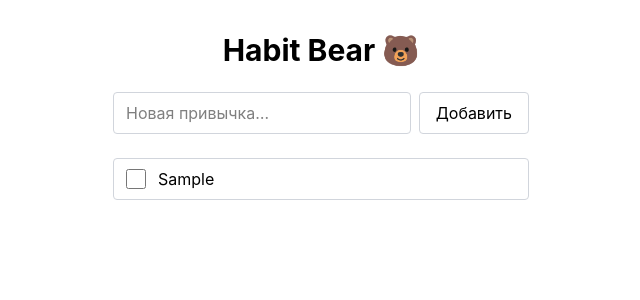
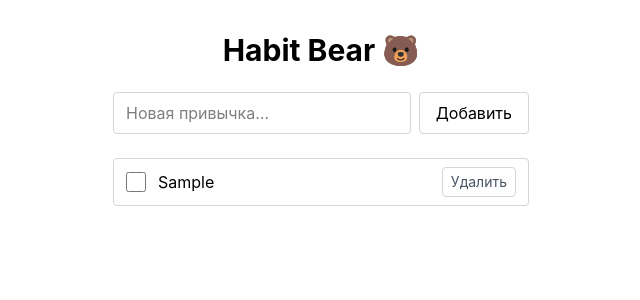
Before and after one commit to YanaShingel/habit-bear, a React (Vite) app: page / in a window 1280 px wide. Both pictures are taken after typing "Sample" into the empty fields and a click on the button "Добавить". Shown: the top 300 px of the page, without its empty margins (319-959 px from the left). Built offline with nearby package versions, Linux system fonts and the light colour scheme.

Commit message:
feat: add two-step habit deletion

```diff
--- a/src/App.tsx
+++ b/src/App.tsx
@@ -8,7 +8,7 @@ import { useHabits } from './hooks/useHabits'
 const CELEBRATION_MS = 2000
 
 export function App() {
-  const { habits, addHabit, toggleToday } = useHabits()
+  const { habits, addHabit, toggleToday, deleteHabit } = useHabits()
   const [celebration, setCelebration] = useState<Celebration | null>(null)
 
   useEffect(() => {
@@ -27,7 +27,11 @@ export function App() {
     <main className="mx-auto max-w-md space-y-6 px-4 py-8">
       <h1 className="text-center text-3xl font-bold">Habit Bear 🐻</h1>
       <AddHabitForm onAdd={addHabit} />
-      <HabitList habits={habits} onToggle={handleToggle} />
+      <HabitList
+        habits={habits}
+        onToggle={handleToggle}
+        onDelete={deleteHabit}
+      />
       <BearCelebration celebration={celebration} />
     </main>
   )
--- a/src/components/HabitItem.tsx
+++ b/src/components/HabitItem.tsx
@@ -1,11 +1,28 @@
+import { useEffect, useState } from 'react'
 import type { HabitView } from '../hooks/useHabits'
+
+const CONFIRM_RESET_MS = 3000
 
 type HabitItemProps = {
   habit: HabitView
   onToggle: () => void
+  onDelete: () => void
 }
 
-export function HabitItem({ habit, onToggle }: HabitItemProps) {
+export function HabitItem({ habit, onToggle, onDelete }: HabitItemProps) {
+  const [confirming, setConfirming] = useState<boolean>(false)
+
+  useEffect(() => {
+    if (!confirming) return
+    const timer = setTimeout(() => setConfirming(false), CONFIRM_RESET_MS)
+    return () => clearTimeout(timer)
+  }, [confirming])
+
+  function handleDeleteClick() {
+    if (confirming) onDelete()
+    else setConfirming(true)
+  }
+
   return (
     <li className="flex items-center gap-3 rounded border border-gray-300 px-3 py-2">
       <label className="flex min-w-0 flex-1 items-center gap-3">
@@ -22,6 +39,18 @@ export function HabitItem({ habit, onToggle }: HabitItemProps) {
           🔥 {habit.streak}
         </span>
       )}
+      <button
+        type="button"
+        aria-label={
+          confirming
+            ? `Точно? Удалить «${habit.name}»`
+            : `Удалить «${habit.name}»`
+        }
+        onClick={handleDeleteClick}
+        className="shrink-0 rounded border border-gray-300 px-2 py-1 text-sm text-gray-600"
+      >
+        {confirming ? 'Точно?' : 'Удалить'}
+      </button>
     </li>
   )
 }
--- a/src/components/HabitList.tsx
+++ b/src/components/HabitList.tsx
@@ -4,9 +4,10 @@ import { HabitItem } from './HabitItem'
 type HabitListProps = {
   habits: HabitView[]
   onToggle: (id: string) => void
+  onDelete: (id: string) => void
 }
 
-export function HabitList({ habits, onToggle }: HabitListProps) {
+export function HabitList({ habits, onToggle, onDelete }: HabitListProps) {
   if (habits.length === 0) {
     return (
       <p className="text-center text-gray-500">
@@ -22,6 +23,7 @@ export function HabitList({ habits, onToggle }: HabitListProps) {
           key={habit.id}
           habit={habit}
           onToggle={() => onToggle(habit.id)}
+          onDelete={() => onDelete(habit.id)}
         />
       ))}
     </ul>
--- a/src/hooks/useHabits.ts
+++ b/src/hooks/useHabits.ts
@@ -12,6 +12,7 @@ export type HabitView = Habit & { streak: number; doneToday: boolean }
 type Action =
   | { type: 'add'; id: string; name: string }
   | { type: 'toggle'; id: string; date: string }
+  | { type: 'delete'; id: string }
 
 // Local-timezone date: toISOString() would give UTC and shift the day
 export const toISO = (d: Date): string =>
@@ -96,6 +97,8 @@ function reducer(habits: Habit[], action: Action): Habit[] {
                 : [...h.completedDates, action.date],
             },
       )
+    case 'delete':
+      return habits.filter((h) => h.id !== action.id)
   }
 }
 
@@ -123,6 +126,10 @@ export function useHabits() {
     return !wasDone
   }
 
+  const deleteHabit = useCallback((id: string) => {
+    dispatch({ type: 'delete', id })
+  }, [])
+
   // Derived per render; a day rollover is picked up on the next interaction
   const current = now()
   const today = toISO(current)
@@ -132,5 +139,5 @@ export function useHabits() {
     doneToday: h.completedDates.includes(today),
   }))
 
-  return { habits: habitViews, addHabit, toggleToday }
+  return { habits: habitViews, addHabit, toggleToday, deleteHabit }
 }
```
